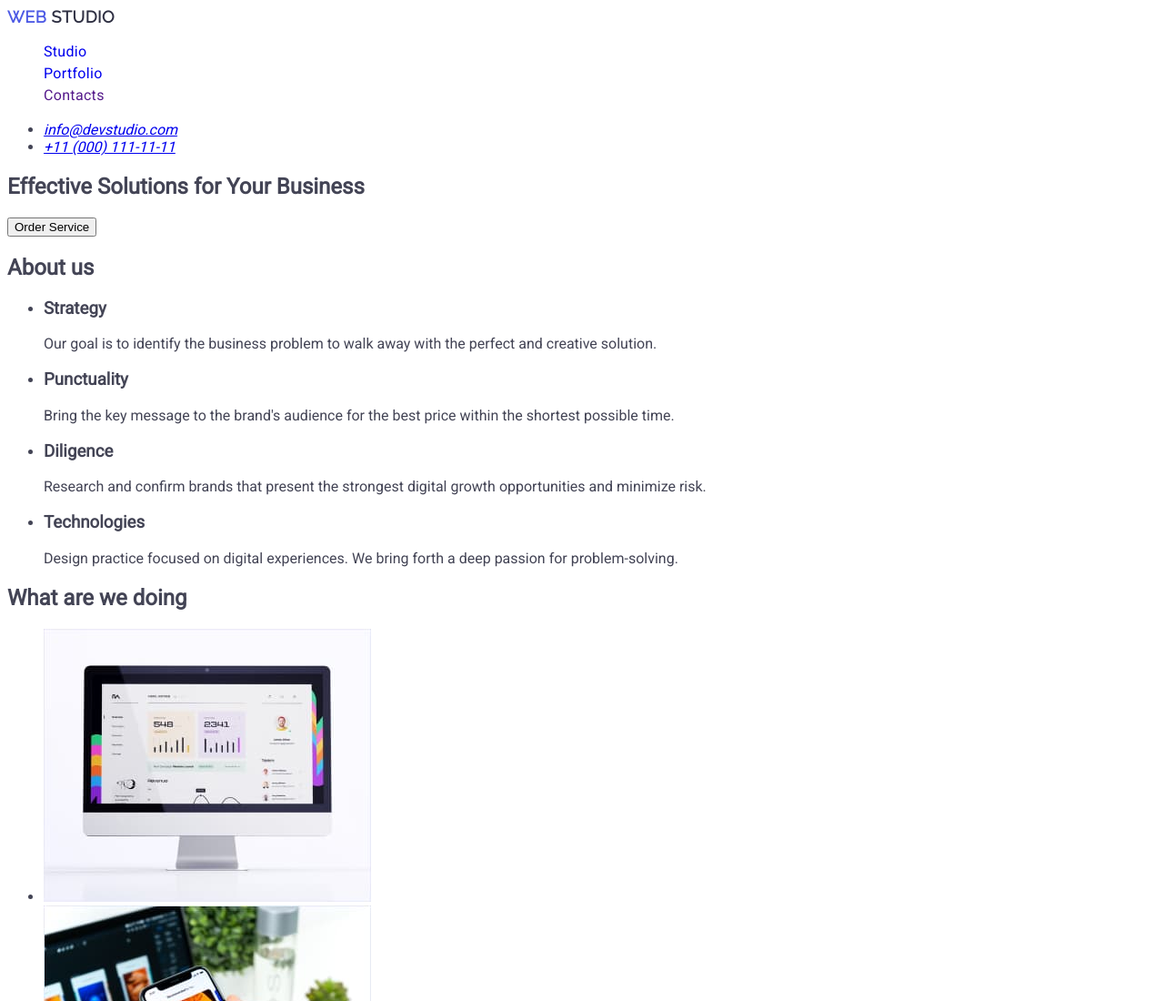
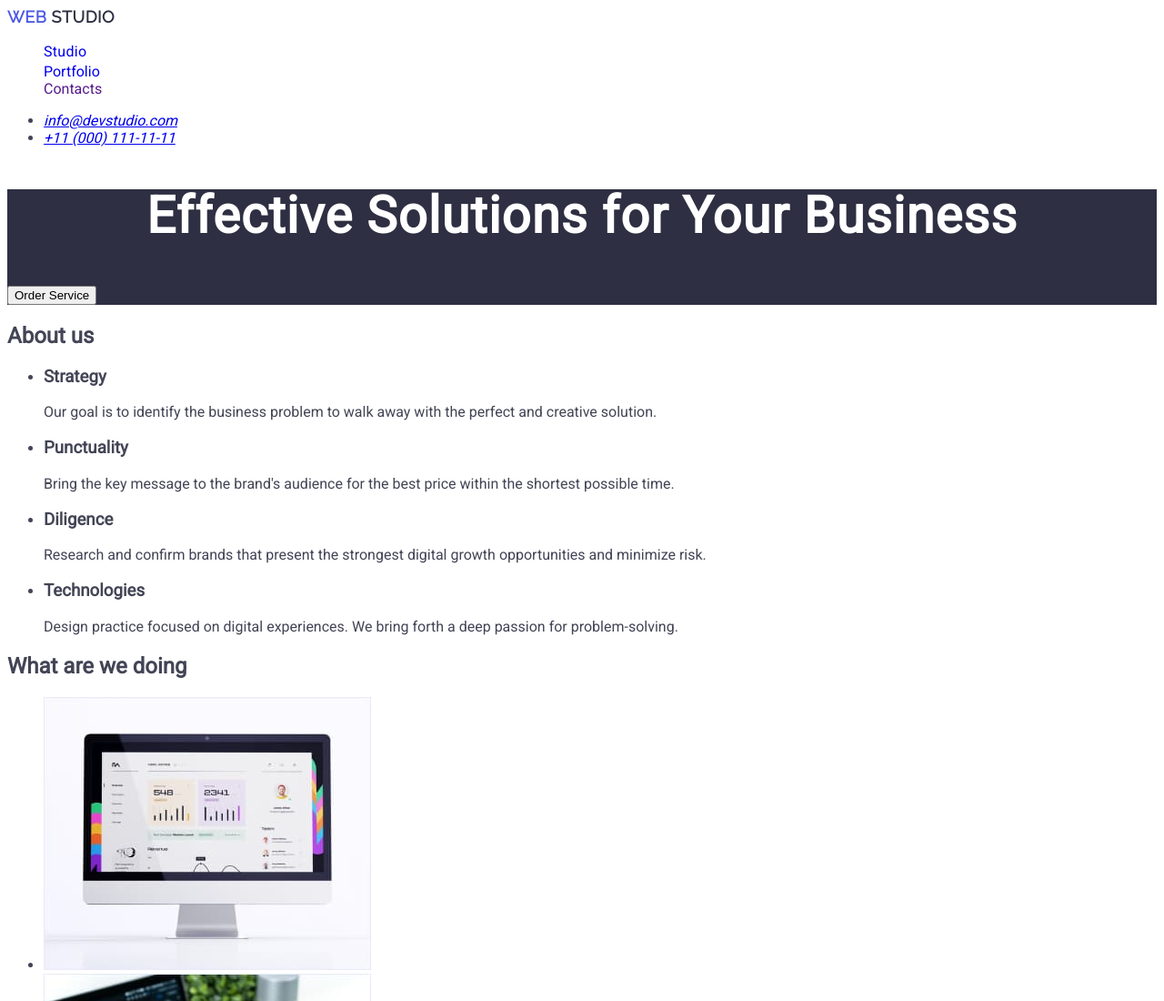
Before and after one commit to irynasednivets/goit-markup-hw-02, a plain HTML site: page index.html in a window 1280 px wide. Shown: the top 1100 px of the page at 91% size. Drawn offline with Linux system fonts and the light colour scheme.

Commit message:
Update style.css

```diff
--- a/css/style.css
+++ b/css/style.css
@@ -40,11 +40,11 @@ body {
 
 }
 
-header>nav>ul {
+.header_menu_list {
     list-style: none;
 }
 
-.header_menu_list {
+.header_menu_item {
     color: var(--primary-black);
     font-weight: 500;
     font-size: 16px;
@@ -57,3 +57,19 @@ header>nav>ul {
     text-decoration: none;
     hover: var(--hover-color);
 }
+
+.main_title {
+    background-color: var(--primary-black);
+}
+
+.main_title>h1 {
+    font-size: 56px;
+    line-height: 1.07;
+    text-align: center;
+    letter-spacing: 0.02em;
+    color: var(--basic-white);
+}
+
+.button_order {
+    background-color: var()
+}
```
